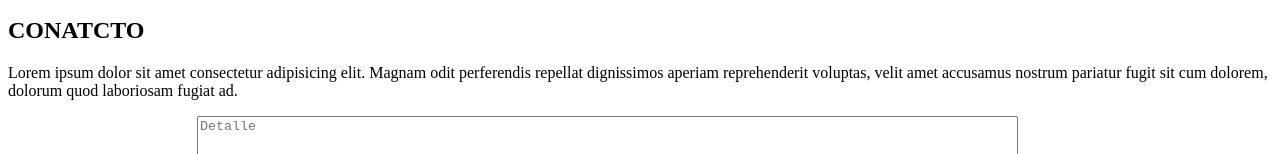
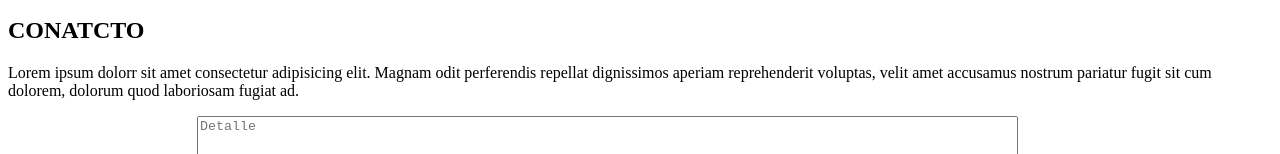
Before and after one commit to julisa-344/practicando, a plain HTML site: page proyecto_1/index.html in a window 1280 px wide. Shown: the part 1371-1525 px from the top of the page. Drawn offline with Linux system fonts and the light colour scheme.

```diff
--- a/proyecto_1/index.html
+++ b/proyecto_1/index.html
@@ -65,7 +65,7 @@
     </section>
     <section class="container-contacto">
       <h2>CONATCTO</h2>
-      <p>Lorem ipsum dolor sit amet consectetur adipisicing elit. Magnam odit perferendis repellat dignissimos aperiam reprehenderit voluptas, velit amet accusamus nostrum pariatur fugit sit cum dolorem, dolorum quod laboriosam fugiat ad.</p>
+      <p>Lorem ipsum dolorr sit amet consectetur adipisicing elit. Magnam odit perferendis repellat dignissimos aperiam reprehenderit voluptas, velit amet accusamus nostrum pariatur fugit sit cum dolorem, dolorum quod laboriosam fugiat ad.</p>
       <form action="">
         <input type="text" placeholder="Nombre y apellido">
         <textarea placeholder="Detalle" cols="100" rows="10"></textarea>
```
